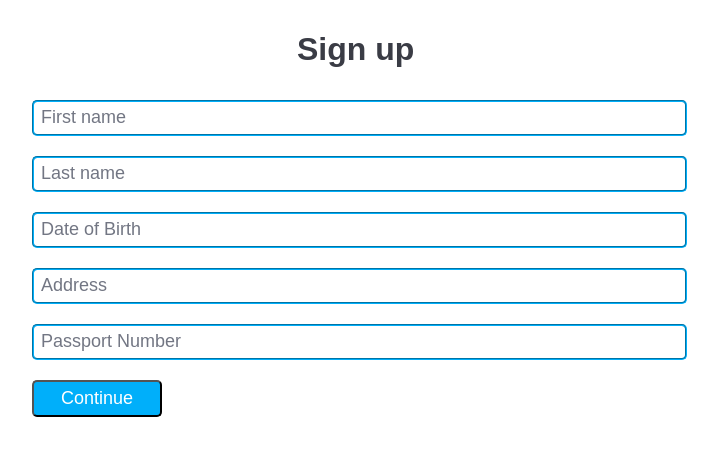
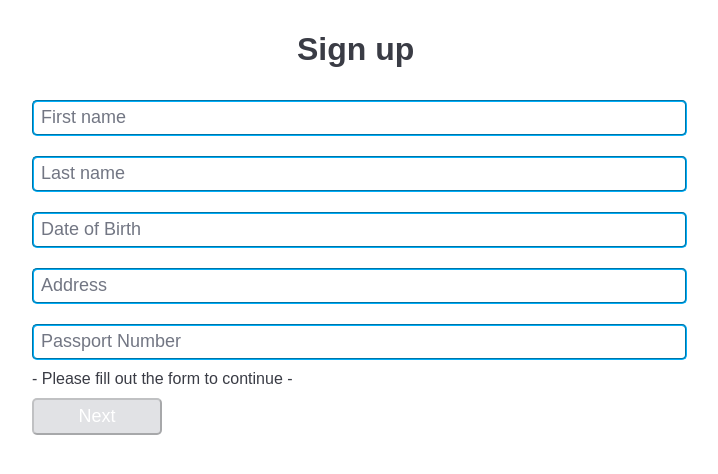
Before and after one commit to footok/simple-modern-upload-form-app, a React app: page / in a window 1280 px wide. Shown: the top 474 px of the page, without its empty margins (86-804 px from the left). Built offline with nearby package versions, Linux system fonts and the light colour scheme.

Commit message:
Enable submit button when it is valid in sign up form

```diff
--- a/app/components/SignUpForm.jsx
+++ b/app/components/SignUpForm.jsx
@@ -11,10 +11,11 @@ class SignUpForm extends React.Component {
       lastName: '',
       dateOfBirth: '',
       address: '',
-      passportNumber: ''
+      passportNumber: '',
     };
     this.handleInputChange = this.handleInputChange.bind(this);
     this.handleBlur = this.handleBlur.bind(this);
+    this.enableButton = this.enableButton.bind(this);
     this.handleSubmit = this.handleSubmit.bind(this);
   }
 
@@ -35,11 +36,31 @@ class SignUpForm extends React.Component {
     const value = target.value
     const name = target.name;
     detail[index] = value;
+    let formValid = false;
+    var firstName = document.querySelector("input[name=firstName]").value;
+    var lastName = document.querySelector("input[name=lastName]").value;
+    var dateOfBirth = document.querySelector("input[name=dateOfBirth]").value;
+    var address = document.querySelector("input[name=address]").value;
+    var passportNumber = document.querySelector("input[name=passportNumber]").value;
+
+    // Check if all the inputs are filled
+    if (firstName && lastName && dateOfBirth && address && passportNumber) {
+      formValid = true;
+    }
+
+    this.enableButton(formValid);
 
     this.setState({
       [name]: value,
       data: detail,
     });
+  }
+
+  enableButton(valid) {
+    var button = document.querySelector("input[type=submit")
+    if (valid) {
+      button.removeAttribute("disabled");
+    }
   }
 
   handleSubmit(event) {
@@ -77,9 +98,10 @@ class SignUpForm extends React.Component {
           <div className="passport-number">
             <input id='4' name="passportNumber" type="text" placeholder="Passport Number"  value={this.state.passportNumber} onChange={this.handleInputChange} onBlur={this.handleBlur}/>
           </div>
+            <label className="signup-reminder">- Please fill out the form to continue - </label>
           <div className="submit-form">
           <Link to={`/upload/${this.state.data}`} >
-            <input type="submit" value="Continue"/>
+            <input type="submit" value="Next" disabled="true"/>
           </Link>
           </div>
         </form>
--- a/public/css/styles.css
+++ b/public/css/styles.css
@@ -62,6 +62,11 @@ input[type="submit"] {
 
 input[type="submit"]:hover {
   background-color: #0081b8;
+}
+
+input[type="submit"]:disabled {
+  cursor: not-allowed;
+  background-color: #e1e2e5;
 }
 
 .delete-button {
@@ -138,8 +143,14 @@ input[type="submit"]:hover {
   justify-content: space-around;
 }
 
+.signup-reminder {
+  color: #3a3c45;
+  font-family: sans-serif;
+}
+
 .submit-form {
-  width: 100px;
+  display: inline-block;
+  width: 100%;
 }
 
 .submit-docs {
```
